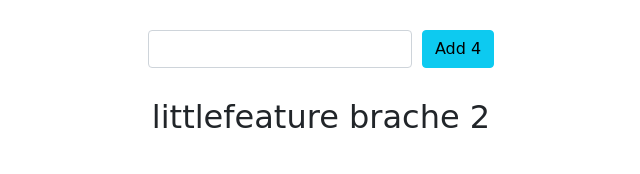
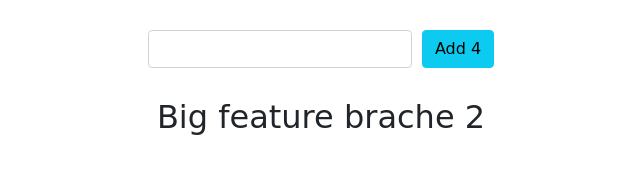
Before and after one commit to Marwatest97/Shopping-list, a plain HTML site: page index.html in a window 1280 px wide. Shown: the whole page, without its empty margins (319-959 px from the left). Drawn offline with nearby package versions, Linux system fonts and the light colour scheme.

Commit message:
big feature

```diff
--- a/index.html
+++ b/index.html
@@ -18,7 +18,7 @@
             <input type="text" class="form-control">
             <button class="Mainbtn btn btn-info">Add 4</button>
         </div>
-        <h2>littlefeature brache 2</h2>
+        <h2>Big feature brache 2</h2>
 
 
         <ul class="list-group">
```
